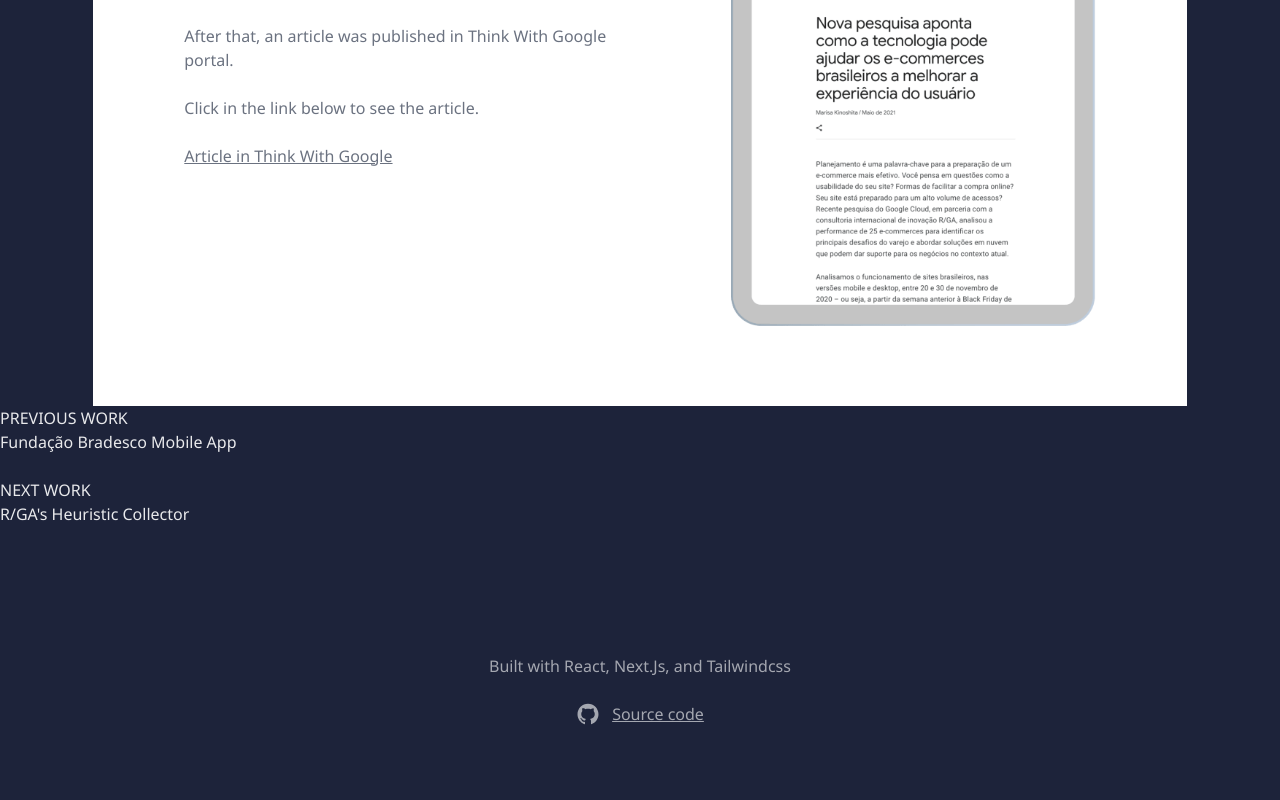
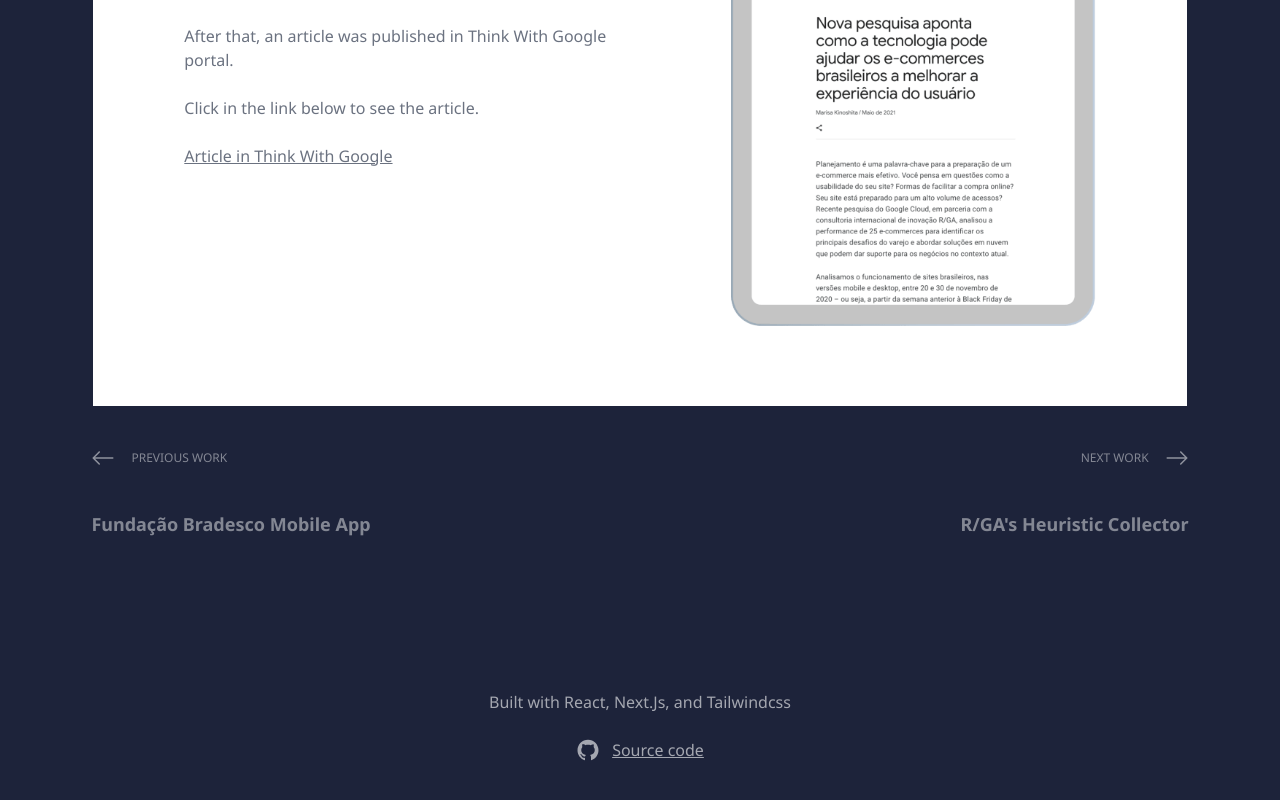
Before and after one commit to alandbh/react-portfolio, a Next.js app: page /work/egov in a window 1280 px wide. Shown: the part 3589-4389 px from the top of the page. Built offline with nearby package versions, Linux system fonts and the light colour scheme.

Commit message:
Finish botton navigation style

```diff
--- a/pages/work/[slug].jsx
+++ b/pages/work/[slug].jsx
@@ -139,27 +139,46 @@
                     </section>
                 ))}
 
-                <div>
-                    {previousWorkSlug ? (
+                <div className="grid grid-cols-14 mt-10">
+                    <div className="col-start-2 col-span-12 flex justify-between">
+                        {previousWorkSlug && (
                             <Link href={`/work/${previousWorkSlug}`}>
-                            <a>
-                                <h5>PREVIOUS WORK</h5>
-                                <p>{PageData[previousWorkSlug].title}</p>
+                                <a className="opacity-50 hover:opacity-90 flex flex-col gap-10">
+                                    <h5 className="text-xs uppercase flex gap-4 items-center">
+                                        <Image
+                                            src={"/icon-arrow-left.svg"}
+                                            width={24}
+                                            height={24}
+                                            alt="Previous Work"
+                                        />{" "}
+                                        PREVIOUS WORK
+                                    </h5>
+                                    <p className="text-lg font-bold">
+                                        {PageData[previousWorkSlug].title}
+                                    </p>
                                 </a>
                             </Link>
-                    ) : (
-                        "The last prev"
                         )}
-                    {nextWorkSlug ? (
+                        {nextWorkSlug && (
                             <Link href={`/work/${nextWorkSlug}`}>
-                            <a>
-                                <h5>NEXT WORK</h5>
-                                <p>{PageData[nextWorkSlug].title}</p>
+                                <a className="opacity-50 hover:opacity-90 flex flex-col gap-10 items-end ml-auto">
+                                    <h5 className="text-xs uppercase flex gap-4 items-center">
+                                        NEXT WORK
+                                        <Image
+                                            src={"/icon-arrow-left.svg"}
+                                            width={24}
+                                            height={24}
+                                            alt="Next Work"
+                                            className="rotate-180"
+                                        />{" "}
+                                    </h5>
+                                    <p className="text-lg font-bold">
+                                        {PageData[nextWorkSlug].title}
+                                    </p>
                                 </a>
                             </Link>
-                    ) : (
-                        "The last next"
                         )}
+                    </div>
                 </div>
 
                 <Footer />
```
Lines whose indentation alone changed are shown as unchanged.
